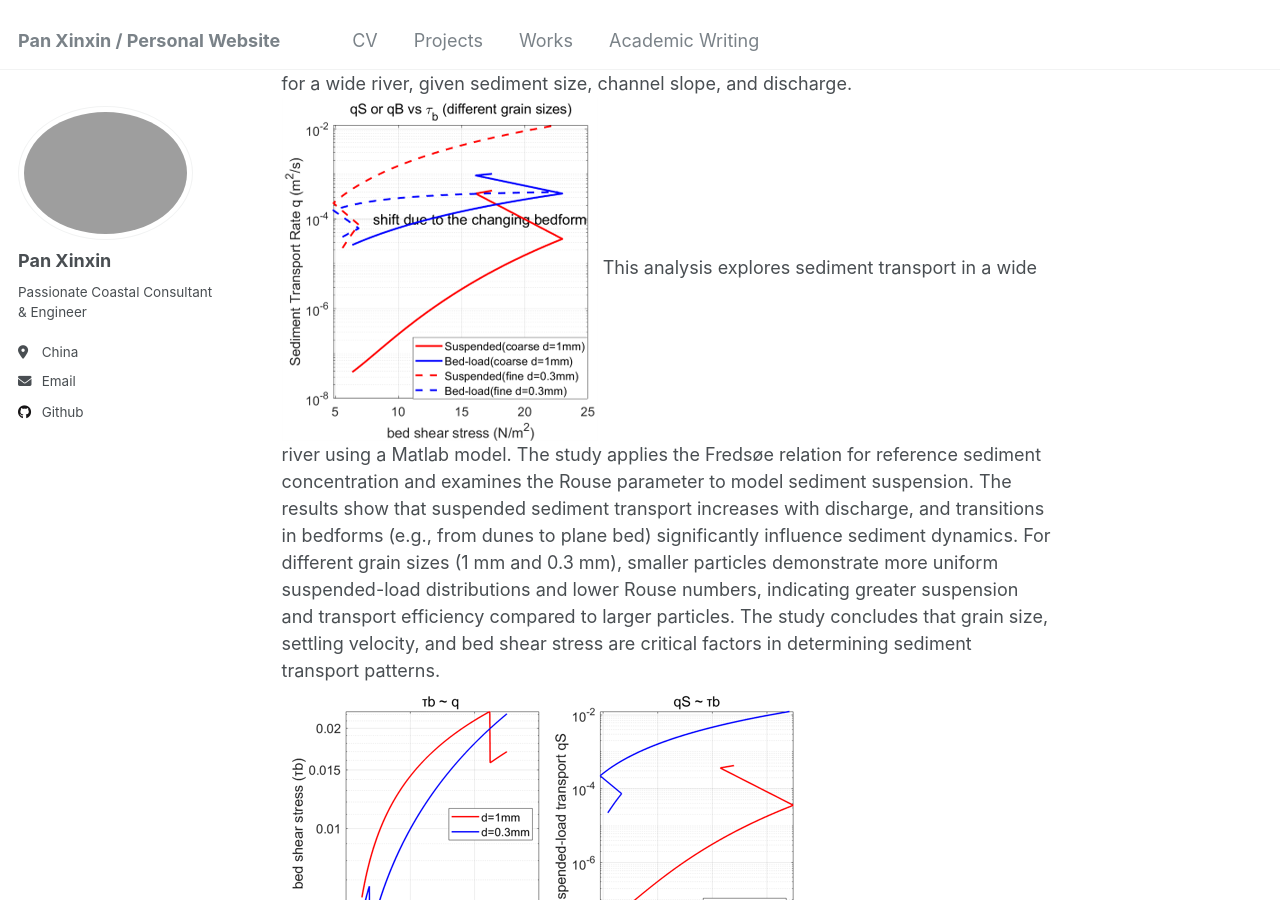
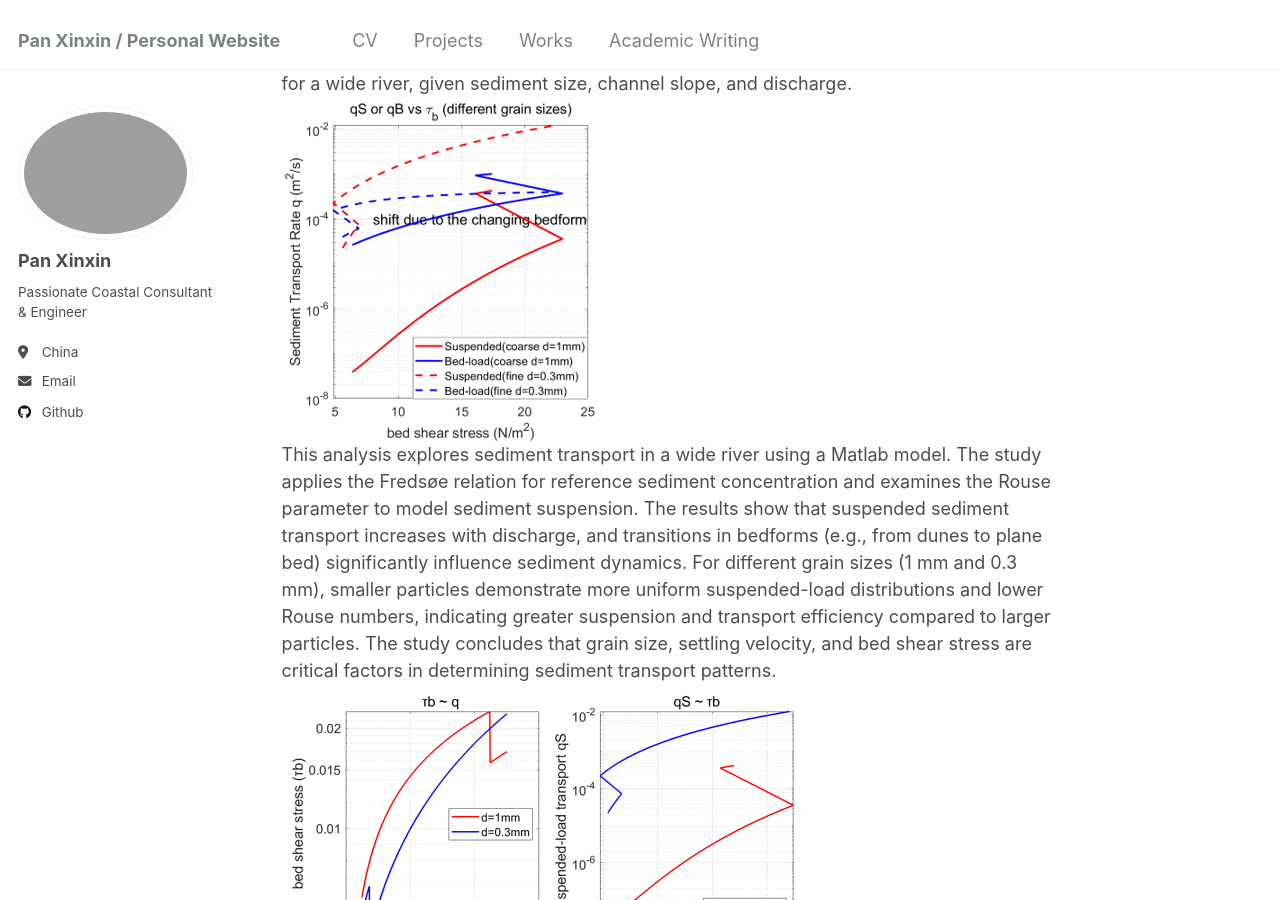
Before and after one commit to kingdaxing/kingdaxing.github.io, a Jekyll site: the page built from _talks/2014-03-01-talk-3.md, in a window 1280 px wide and 900 px high, scrolled down 1807 px. Built offline with Jekyll 4.4.1, drawn with Linux system fonts in a browser that asks for light colours.

Commit message:
Update 2014-03-01-talk-3.md

```diff
--- a/_talks/2014-03-01-talk-3.md
+++ b/_talks/2014-03-01-talk-3.md
@@ -20,7 +20,7 @@ Sub-Project 2: Grain-size Effect on Bedload & Suspended Sediment within Current
 ======
 
 The assignment of Modelling of Bedload and Suspended Sediment in Steady Current involves creating a model to compute bedload and suspended sediment transport rates for a wide river, given sediment size, channel slope, and discharge. <br/><img src='/images/proj-sedi-2-1.png'>
-This analysis explores sediment transport in a wide river using a Matlab model. The study applies the Fredsøe relation for reference sediment concentration and examines the Rouse parameter to model sediment suspension. The results show that suspended sediment transport increases with discharge, and transitions in bedforms (e.g., from dunes to plane bed) significantly influence sediment dynamics. For different grain sizes (1 mm and 0.3 mm), smaller particles demonstrate more uniform suspended-load distributions and lower Rouse numbers, indicating greater suspension and transport efficiency compared to larger particles. The study concludes that grain size, settling velocity, and bed shear stress are critical factors in determining sediment transport patterns. <br/><img src='/images/proj-sedi-2-2.PNG'>
+<br/>This analysis explores sediment transport in a wide river using a Matlab model. The study applies the Fredsøe relation for reference sediment concentration and examines the Rouse parameter to model sediment suspension. The results show that suspended sediment transport increases with discharge, and transitions in bedforms (e.g., from dunes to plane bed) significantly influence sediment dynamics. For different grain sizes (1 mm and 0.3 mm), smaller particles demonstrate more uniform suspended-load distributions and lower Rouse numbers, indicating greater suspension and transport efficiency compared to larger particles. The study concludes that grain size, settling velocity, and bed shear stress are critical factors in determining sediment transport patterns. <br/><img src='/images/proj-sedi-2-2.PNG'>
 <br/>[Download Exercise](http://kingdaxing.github.io/files/Grain-Size-SSC.pdf)
 
 
```
